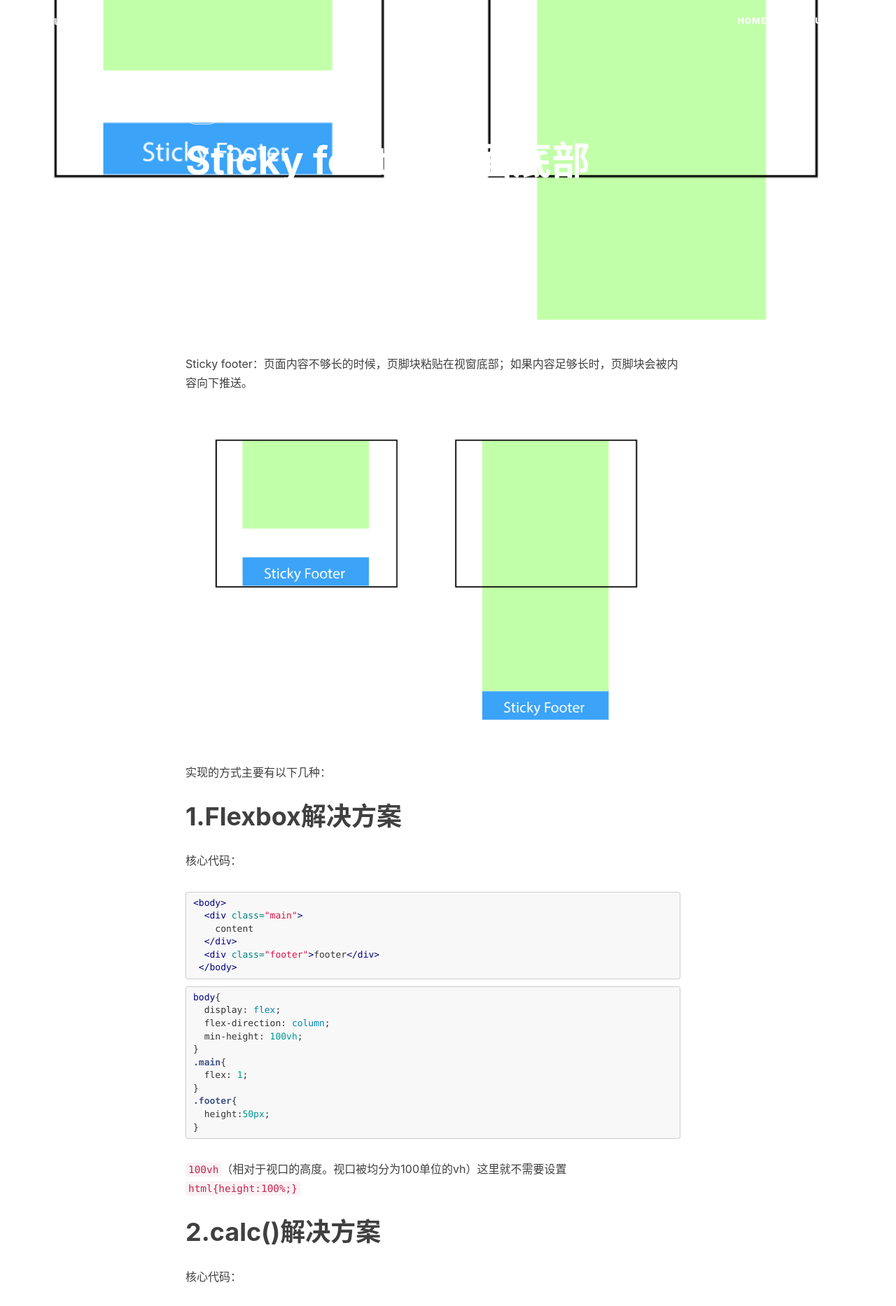
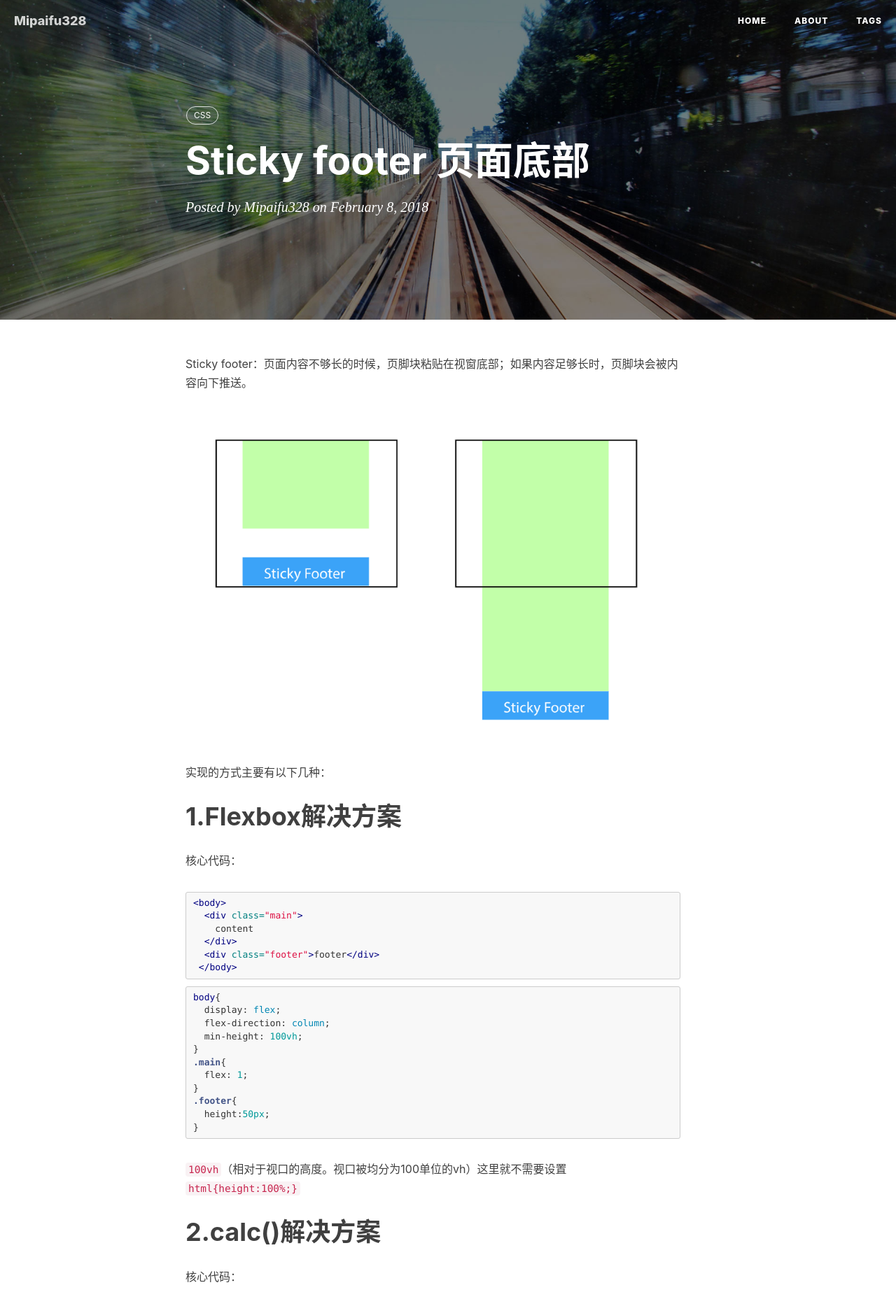
Before and after one commit to mipaifu328/mipaifu328.github.io, a Jekyll site: the page built from _posts/2018-02-08-css-01.md, in a window 1280 px wide. Shown: the top 1867 px of the page at 70% size. Built offline with Jekyll 4.4.1, drawn with Linux system fonts in a browser that asks for light colours; nearby versions of some CDN libraries; comment, search, counter and statistics services are not loaded.

Commit message:
sticky-footer

```diff
--- a/_posts/2018-02-08-css-01.md
+++ b/_posts/2018-02-08-css-01.md
@@ -4,7 +4,7 @@ title:      "Sticky footer 页面底部"
 subtitle:   ""
 date:       2018-02-08 17:38:00
 author:     "Mipaifu328"
-header-img: "img/in-post/css/sticky-footer.png"
+header-img: "img/post-bg-2015.jpg"
 tags:
     - CSS
 ---
```
